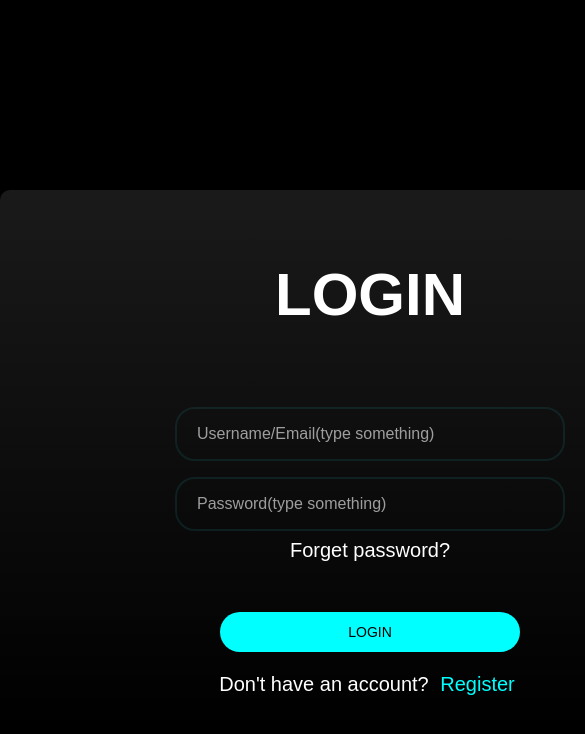
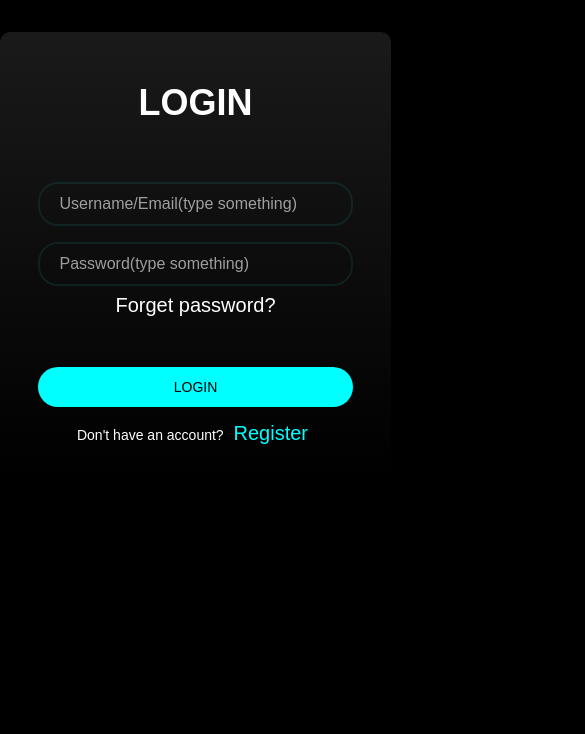
Before and after one commit to srinivasvarmadatla/movie_search, a React (Create React App) app: page / in a window 390 px wide. Shown: the top 734 px of the page, 585 px wide, since content can reach past the window. Built offline with nearby package versions, Linux system fonts and the light colour scheme.

Commit message:
popular changes

```diff
--- a/src/pages/signup/SignupT.css
+++ b/src/pages/signup/SignupT.css
@@ -11,12 +11,13 @@ body {
 }
 
 .container_glass {
-    width: 43.75rem;
-    height: 31.25rem;
-    margin: 11.875rem auto;
+    width: 90%;
+    max-width: 43.75rem;
+    height: auto;
+    margin: 2rem auto;
     background: linear-gradient(rgba(255, 255, 255, 0.1), rgba(255, 255, 255, 0));
-    backdrop-filter: blur(1rem);
-    -webkit-backdrop-filter: blur(1rem);
+    backdrop-filter: blur(0.625rem);
+    -webkit-backdrop-filter: blur(0.625rem);
     border-radius: 0.625rem;
     box-shadow: 0.125rem solid rgba(255, 255, 255, 0.1);
     padding: 1.25rem;
@@ -27,12 +28,14 @@ form {
     flex-direction: column;
     justify-content: center;
     align-items: center;
+    width: 100%;
 }
 
 form > .LOGIN_HEAD {
     font-family: "Montserrat", sans-serif;
     font-size: 2.5rem;
     color: rgba(255, 255, 255, 1);
+    margin-bottom: 1.25rem;
 }
 
 form > .username,
@@ -40,7 +43,8 @@ form > .Password,
 form > .confirm_Password {
     display: flex;
     color: white;
-    width: 24.375rem;
+    width: 100%;
+    max-width: 24.375rem;
     height: 3.125rem;
     align-items: center;
     justify-content: center;
@@ -81,6 +85,7 @@ form > .check_area {
     gap: 2.5rem;
     justify-content: center;
     align-items: center;
+    margin-bottom: 1.25rem;
 }
 
 form > .check_area > .forget_password > a {
@@ -92,11 +97,12 @@ form > .check_area > .forget_password > a {
 form > .submit {
     text-align: center;
     margin-top: 1.875rem;
-    width: 18.75rem;
+    width: 100%;
+    max-width: 18.75rem;
     height: 2.5rem;
 }
 
-form > .submit > a button {
+form > .submit > button {
     width: 100%;
     height: 100%;
     border: none;
@@ -108,7 +114,7 @@ form > .submit > a button {
     cursor: pointer;
 }
 
-form > .submit > a button:hover {
+form > .submit > button:hover {
     box-shadow: 0 0.125rem 0.125rem white;
 }
 
@@ -135,3 +141,57 @@ form > .already_exist > p button {
 form > .already_exist > p > a:hover {
     color: rgba(0, 255, 255, 1);
 }
+
+@media (max-width: 768px) {
+    form > .LOGIN_HEAD {
+        font-size: 2rem;
+    }
+
+    form > .username,
+    form > .Password,
+    form > .confirm_Password {
+        width: 90%;
+        max-width: none;
+    }
+
+    form > .submit {
+        width: 90%;
+        max-width: none;
+    }
+
+    form > .submit > button {
+        font-size: 1rem;
+    }
+
+    form > .already_exist > p {
+        font-size: 1rem;
+    }
+
+    form > .already_exist > p > a {
+        font-size: 0.875rem;
+    }
+}
+
+@media (max-width: 480px) {
+    form > .LOGIN_HEAD {
+        font-size: 1.5rem;
+    }
+
+    form > .username,
+    form > .Password,
+    form > .confirm_Password {
+        height: 2.5rem;
+    }
+
+    form > .submit > button {
+        font-size: 0.875rem;
+    }
+
+    form > .already_exist > p {
+        font-size: 0.875rem;
+    }
+
+    form > .already_exist > p > a {
+        font-size: 0.75rem;
+    }
+}
```
